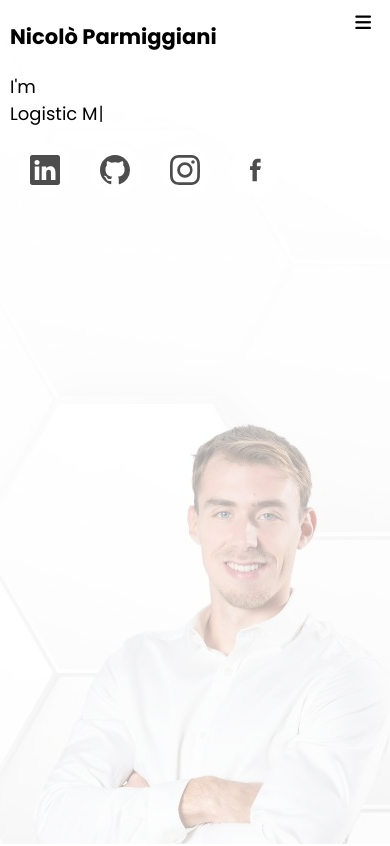
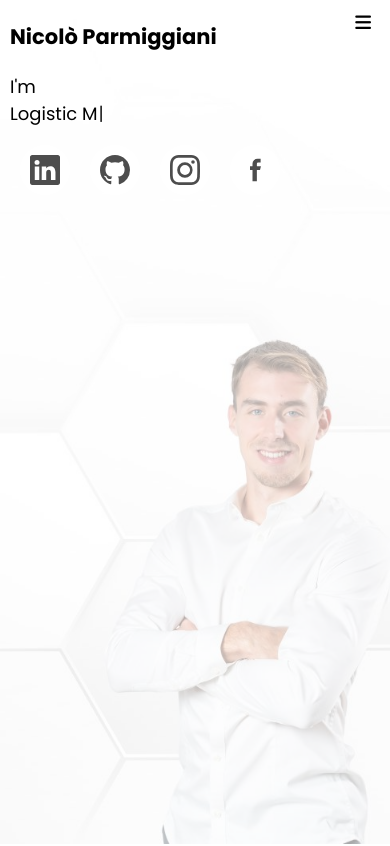
Before and after one commit to Parminico/BlogAmz, a React (Create React App) app: page / in a window 390 px wide. Shown: the top 846 px of the page. Built offline with nearby package versions, Linux system fonts and the light colour scheme.

Commit message:
telefono grafica

```diff
--- a/src/index.css
+++ b/src/index.css
@@ -116,7 +116,8 @@ li {
         background-size: auto;
         align-items: flex-start;
         background: url(./image/sfondotelefono2.jpg) top right no-repeat;
-
+        background-size: cover;
+        background-position: right;
     }
 }
 
```
